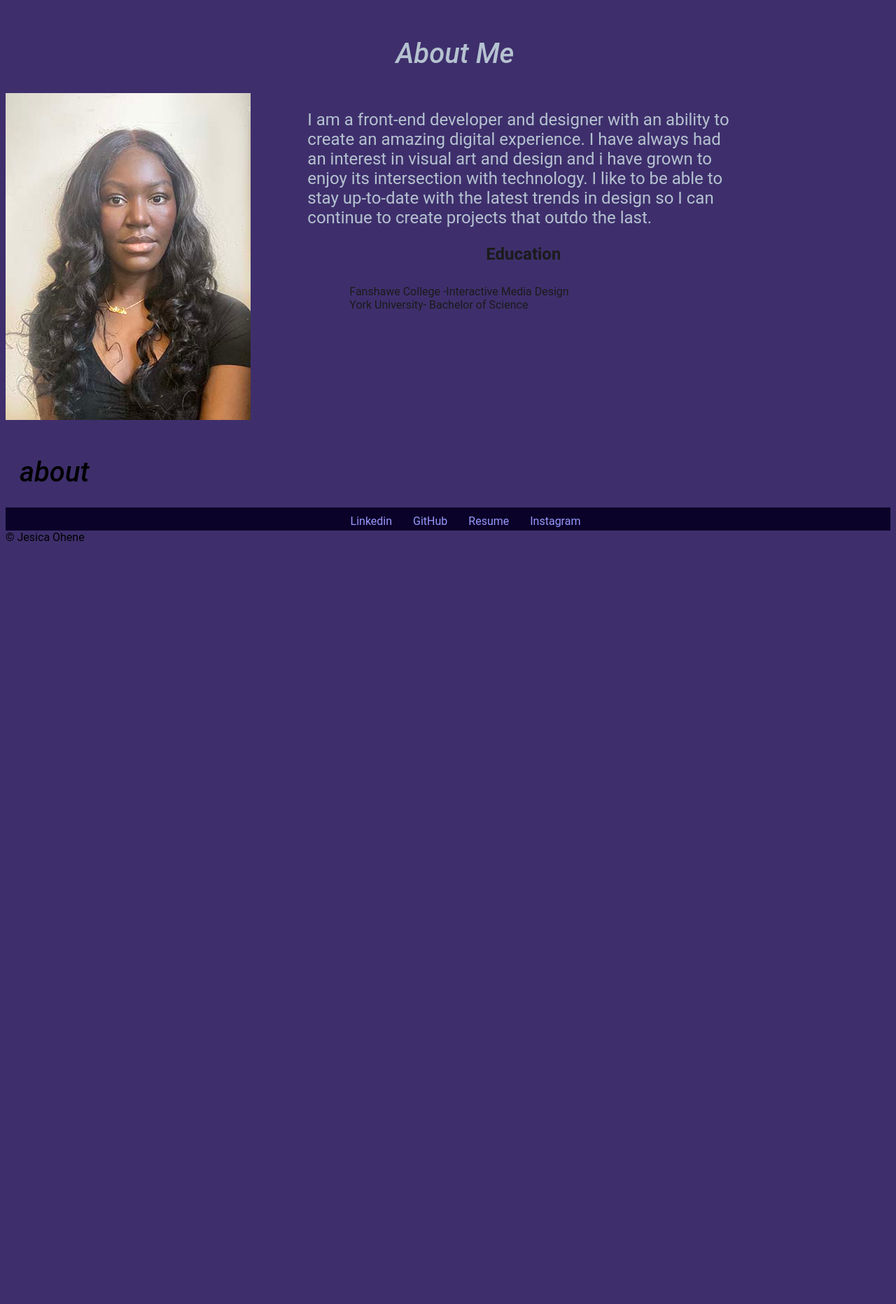
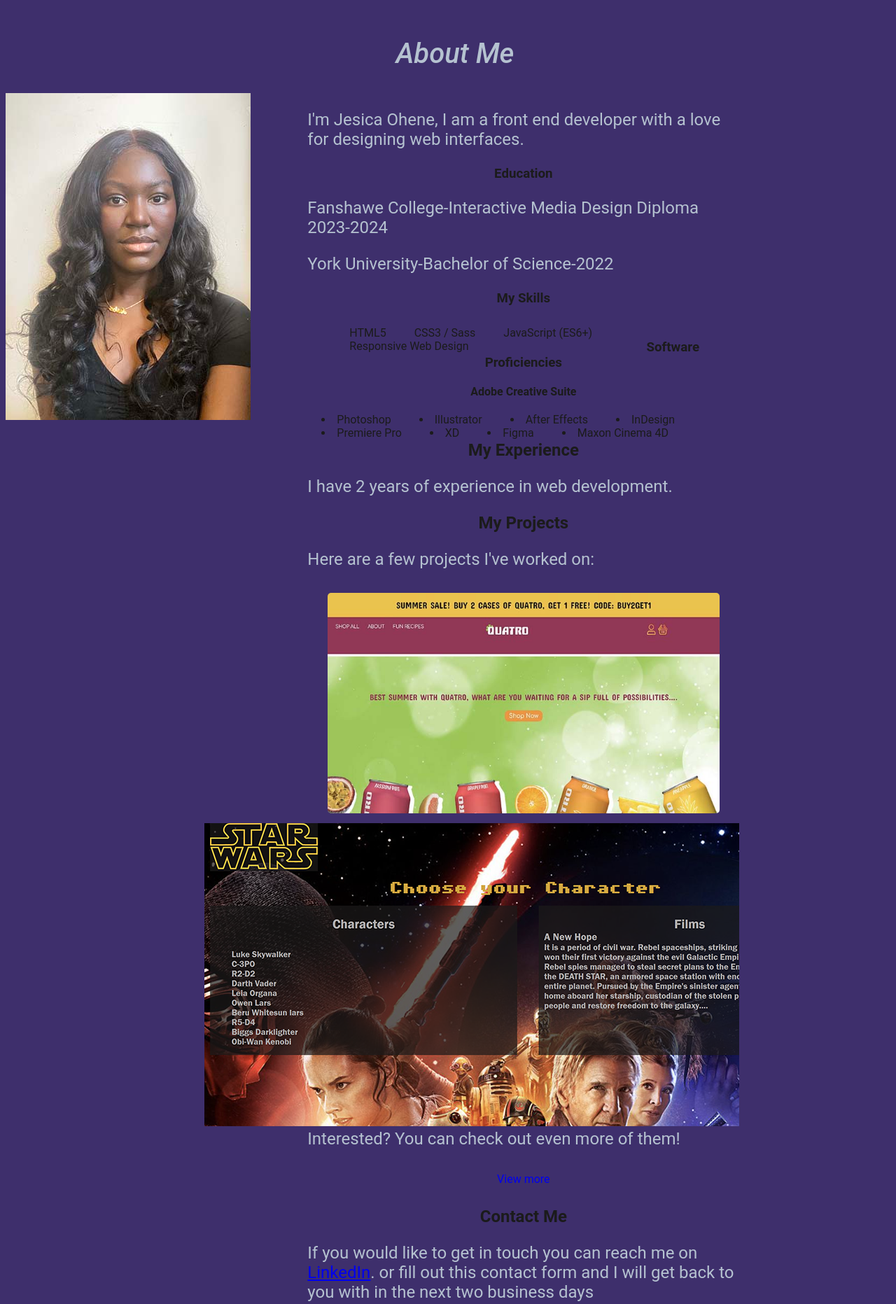
Before and after one commit to j-ohene/Ohene_Jesica_Portfolio, a PHP site: page /about.html in a window 1280 px wide. Shown: the part 112-1975 px from the top of the page at 70% size. Before the commit the page ends 885 px from the top, so only its background shows below. Run offline with PHP 8.4, Linux system fonts and the light colour scheme; some libraries are stand-ins or nearby versions.

Commit message:
ajax form added

```diff
--- a/about.html
+++ b/about.html
@@ -3,7 +3,7 @@
 <head>
     <meta charset="UTF-8">
     <meta name="viewport" content="initial-scale=1.0, width=device-width">
-    <title>Jesica Ohene</title>
+    <title>About me</title>
     <link href="css/grid.css" rel="stylesheet">
     <link href="css/main.css" rel="stylesheet">
     <link rel="stylesheet" href="https://cdnjs.cloudflare.com/ajax/libs/font-awesome/4.7.0/css/font-awesome.min.css">
@@ -80,19 +80,93 @@
       <img src="img/portait.jpg" alt="portrait">
     </div>
     <div class="col-span-4 m-col-span-6 m-col-start-5 l-col-span-6 l-col-start-5 xl-col-span-6 xl-col-start-5 about box">
-      <p>I am a front-end developer and designer with an ability to create an amazing digital experience. I have always had an interest in visual art and design and i have grown to enjoy its intersection with technology.
 
-        I like to be able to stay up-to-date with the latest trends in design so I can continue to create projects that outdo the last.
-     </p>
-     <p></p>
-     <h2> Education</h2>
-    <ul>
-      <li>Fanshawe College -Interactive Media Design</li>
-      <li>York University- Bachelor of Science</li>
-    </ul>
-    </div>
-  </section>
-<h1> about</h1>
+          <div class="about-me">
+              <p>I'm Jesica Ohene, I am a front end developer with a love for designing web interfaces.</p>
+
+              <h3>Education</h3>
+              <p>Fanshawe College-Interactive Media Design Diploma 2023-2024</p>
+              <p>York University-Bachelor of Science-2022</p>
+              <h3>My Skills</h3>
+              <ul>
+                  <li>HTML5</li>
+                  <li>CSS3 / Sass</li>
+                  <li>JavaScript (ES6+)</li>
+                  <li>Responsive Web Design</li>
+              </ul>
+
+              <h3>Software Proficiencies</h3>
+              <h4>Adobe Creative Suite</h4>
+              <li>Photoshop</li>
+              <li>Illustrator</li>
+              <li>After Effects</li>
+              <li>InDesign</li>
+              <li>Premiere Pro</li>
+              <li>XD</li>
+              <br>
+              <li>Figma</li>
+              <li>Maxon Cinema 4D</li>
+
+              <h2>My Experience</h2>
+            <p>I have 2 years of experience in web development.</p>
+
+              <h2>My Projects</h2>
+              <p>Here are a few projects I've worked on:</p>
+              <div class="tablet m-col-span-full box">
+                <div class="gallery">
+              <div class= "m-col-span-6 left-side box">
+                <img src="img/quatro-home-desktop.jpg" alt="quatro homepage">
+                </div>
+              </div>
+                <div class="m-col-start-6 m-col-span-6 right-side box ">
+                    <img src="img/swapi-thumb.png" alt="Star Wars API">
+                  </div>
+                </div>
+              <div class="desktop l-col-span-full box">
+                <div class="gallery">
+              <div class= "l-col-span-6 left-side box">
+                <img src="img/quatro-home-desktop.jpg" alt="quatro homepage">
+                </div>
+              </div>
+                <div class="l-col-start-6 l-col-span-6 right-side box ">
+                    <img src="img/swapi-thumb.png" alt="Star Wars API">
+                  </div>
+                </div>
+              <div class="xldesktop xl-col-span-full box">
+                <div class="gallery">
+              <div class= "xl-col-span-6 left-side box">
+                <img src="img/quatro-home-desktop.jpg" alt="quatro homepage">
+                </div>
+              </div>
+                <div class="xl-col-start-6 xl-col-span-6 right-side box">
+                    <img src="img/swapi-thumb.png" alt="Star Wars API">
+                  </div>
+                </div>
+              <p>Interested? You can check out even more of them!</p>
+              <a href="gallery.html" class="carousel-button">View more</a>
+              <h2>Contact Me</h2>
+              <p>If you would like to get in touch you can reach me on <a href="https://linkedin.com/jesica-ohene-3770b6243" target="_blank">LinkedIn</a>.
+             or fill out this contact form and I will get back to you with in the next two business days </p>
+          </div>
+          <div class="col-span-4 m-col-span-12 l-col-span-12 xl-col-span-12 box form-con" >
+            <form id="contact-form">
+              <label for="fname">First Name</label>
+              <input type="text" placeholder="First Name" id="fname">
+              <br>
+              <label for="lname">Last Name</label>
+              <input type="text" placeholder="Last Name" id="lname">
+              <br>
+              <label for="email">Email Address</label>
+              <input type="email" placeholder="example@email.com" id="email">
+              <br>
+              <input type="text" placeholder="Type your message" id="message">
+              <input id="submit" type="submit" value="Send">
+              <section id="feedback"><p>Please fill out all sections</p></section>
+            </form>
+            </div>
+      </body>
+      </html>
+
 
   <footer class="grid-con">
     <div class="col-span-4 m-col-span-12 l-col-span-12 xl-col-span-12 box">
--- a/index.html
+++ b/index.html
@@ -304,6 +304,7 @@
 				<input id="submit" type="submit" value="Send">
 				<section id="feedback"><p>Please fill out all sections</p></section>
 			</form>
+      </div>
 			</section>
         <footer class="grid-con">
             <div class="col-span-4 m-col-span-12 l-col-span-12 xl-col-span-12 box">
--- a/sass/components/_form.scss
+++ b/sass/components/_form.scss
@@ -69,7 +69,7 @@ button {
 #contact-form label {
 	color: #434242;
     text-align: left;
-    align-items: left;
+
 }
 
 #contact-form h3 {
```
Also changed, not shown: contact.php (added, +49 -0 lines), database/contact_form.sql (added, +43 -0 lines), js/modules/ajax-form.js (added, +52 -0 lines), css/main.css, 1 other file.
